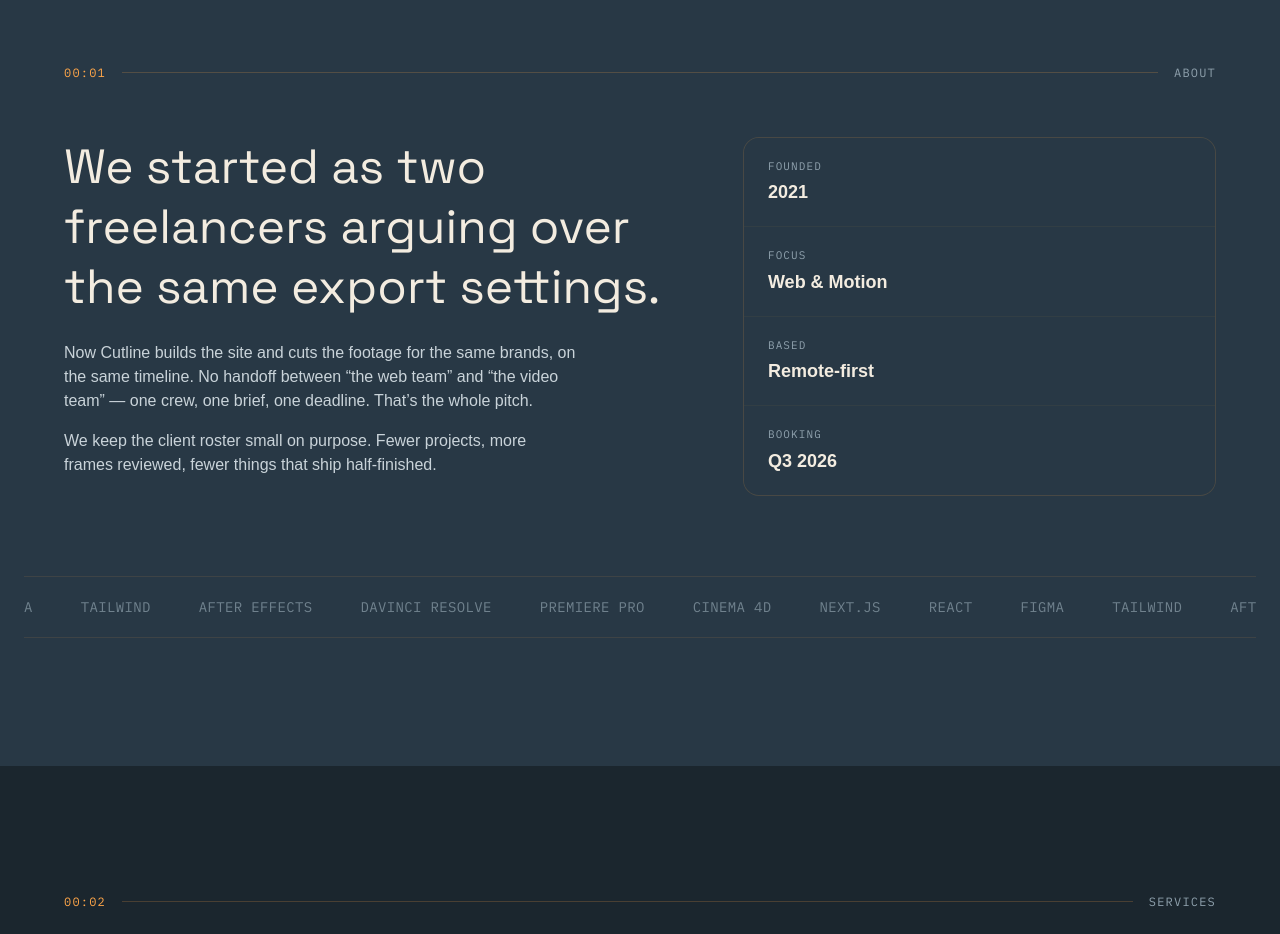
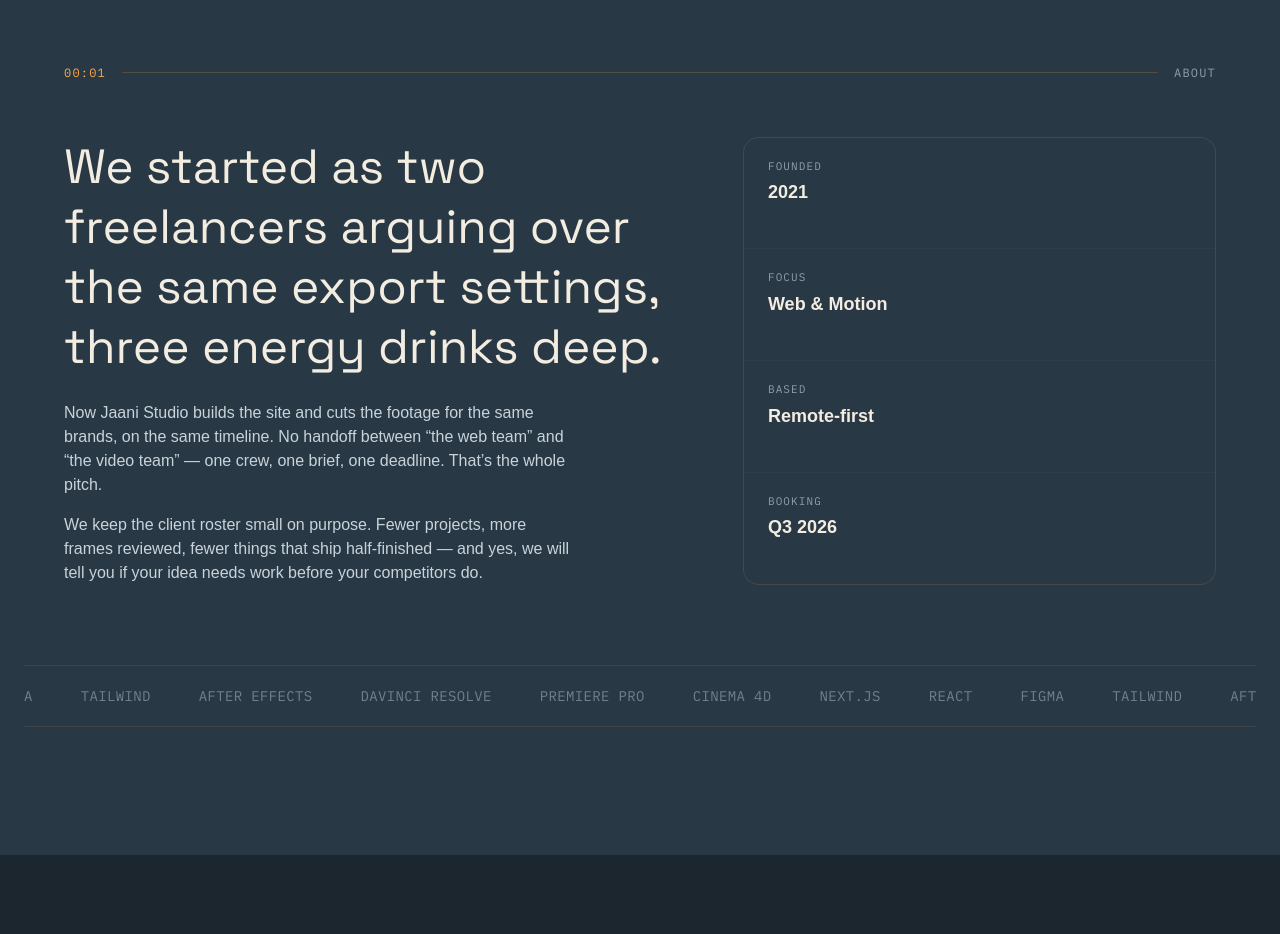
Before and after one commit to JaaniStudio/jaanistudio, a Next.js app: page / in a window 1280 px wide. Shown: the part 980-1914 px from the top of the page. Built offline with nearby package versions, Linux system fonts and the light colour scheme.

Commit message:
upd: revamp

```diff
--- a/app/components/About.tsx
+++ b/app/components/About.tsx
@@ -29,39 +29,47 @@ export default function About() {
         <div className="grid gap-16 md:grid-cols-[1.3fr_1fr]">
           <div>
             <h2 className="font-[family-name:var(--font-display)] text-3xl leading-tight text-[#F3ECE0] sm:text-4xl md:text-5xl">
-              We started as two freelancers arguing over the same export settings.
+              We started as two freelancers arguing over the same export settings, three energy
+              drinks deep.
             </h2>
             <p className="mt-6 max-w-lg text-[#C9D3D9]">
-              Now Cutline builds the site and cuts the footage for the same brands, on the same
-              timeline. No handoff between &ldquo;the web team&rdquo; and &ldquo;the video
+              Now Jaani Studio builds the site and cuts the footage for the same brands, on the
+              same timeline. No handoff between &ldquo;the web team&rdquo; and &ldquo;the video
               team&rdquo; — one crew, one brief, one deadline. That&rsquo;s the whole pitch.
             </p>
             <p className="mt-4 max-w-lg text-[#C9D3D9]">
               We keep the client roster small on purpose. Fewer projects, more frames reviewed,
-              fewer things that ship half-finished.
+              fewer things that ship half-finished — and yes, we will tell you if your idea needs
+              work before your competitors do.
             </p>
           </div>
 
           <dl className="grid grid-cols-2 gap-px overflow-hidden rounded-2xl border border-[#FFA649]/10 bg-[#FFA649]/5 sm:grid-cols-1">
             {META.map((item) => (
-              <div key={item.label} className="bg-[#283845] px-6 py-5">
+              <div
+                key={item.label}
+                className="group bg-[#283845] px-6 py-5 transition-colors duration-300 hover:bg-[#2f4150]"
+              >
                 <dt className="font-[family-name:var(--font-mono)] text-[11px] uppercase tracking-widest text-[#8FA1AD]">
                   {item.label}
                 </dt>
-                <dd className="mt-1 text-lg font-semibold text-[#F3ECE0]">{item.value}</dd>
+                <dd className="mt-1 text-lg font-semibold text-[#F3ECE0] transition-colors duration-300 group-hover:text-[#FFA649]">
+                  {item.value}
+                </dd>
               </div>
             ))}
           </dl>
         </div>
       </div>
 
-      {/* tools marquee — requires the @keyframes marquee snippet in globals.css, see setup notes */}
-      <div className="relative mt-20 overflow-hidden border-y border-[#FFA649]/10 py-5">
-        <div className="flex w-max animate-[marquee_28s_linear_infinite] gap-12">
+      {/* tools marquee — pauses on hover so people can actually read it, requires the
+          @keyframes marquee snippet in globals.css, see setup notes */}
+      <div className="group relative mt-20 overflow-hidden border-y border-[#FFA649]/10 py-5">
+        <div className="flex w-max animate-[marquee_28s_linear_infinite] gap-12 group-hover:[animation-play-state:paused]">
           {[...TOOLS, ...TOOLS].map((tool, i) => (
             <span
               key={i}
-              className="font-[family-name:var(--font-mono)] text-sm uppercase tracking-wide text-[#8FA1AD]/70"
+              className="font-[family-name:var(--font-mono)] text-sm uppercase tracking-wide text-[#8FA1AD]/70 transition-colors duration-300 hover:text-[#FFA649]"
             >
               {tool}
             </span>
```
